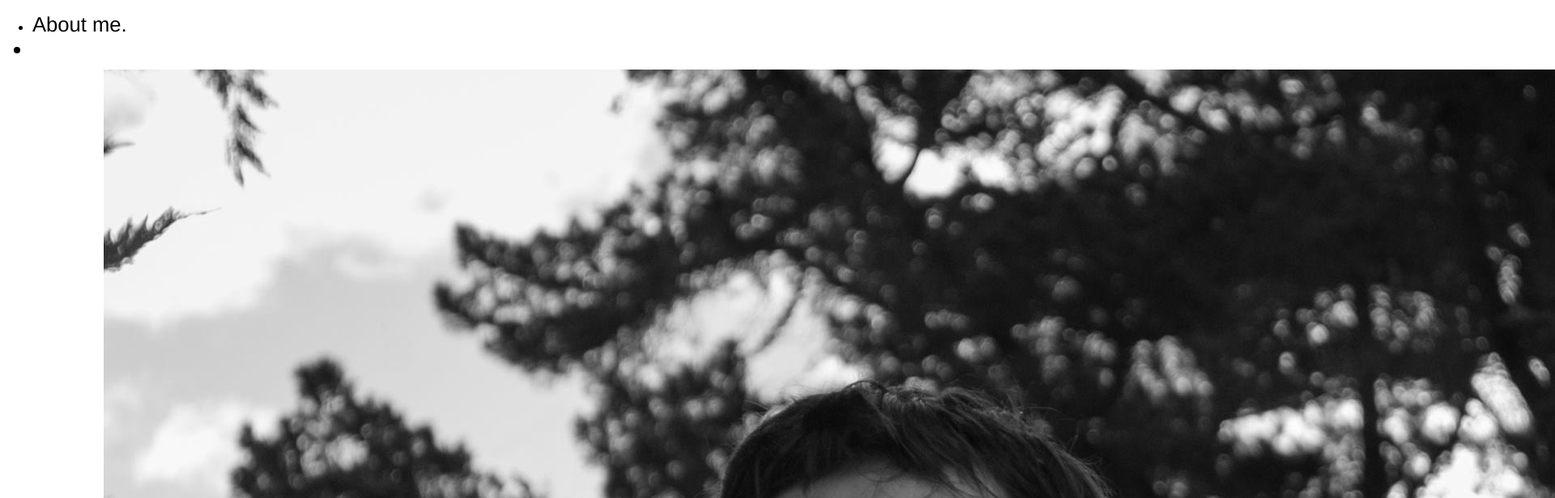
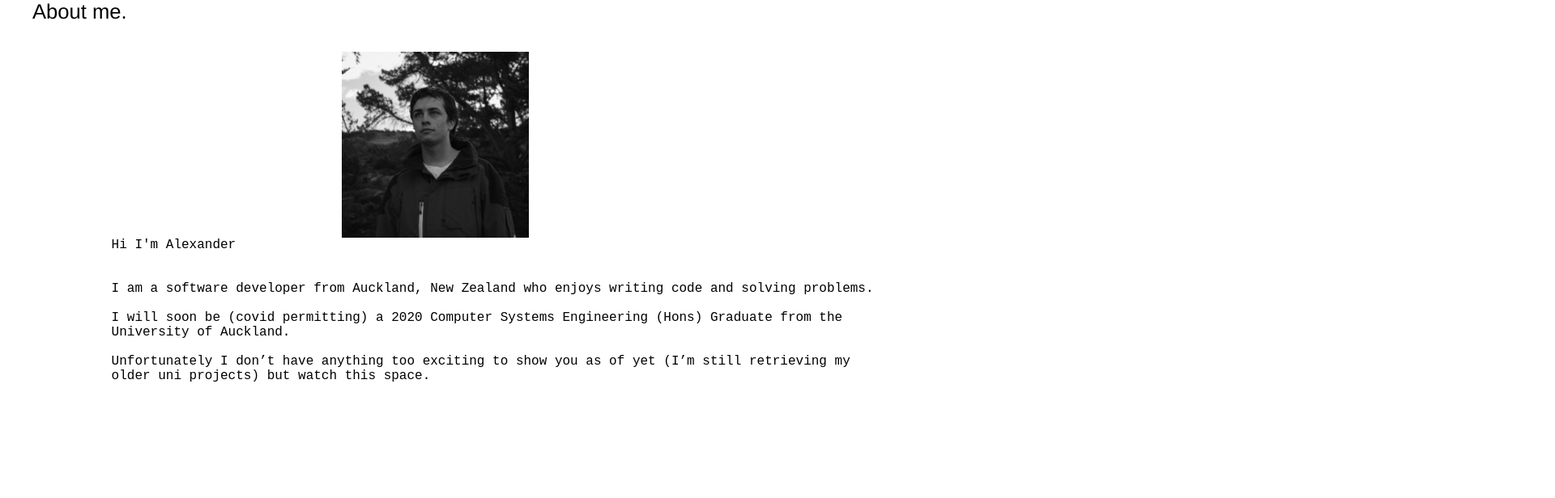
Before and after one commit to hybrio/Hybrio.github.io, a React (Create React App) app: page /about in a window 1280 px wide. Shown: the top 616 px of the page at 81% size, 1920 px wide, since content can reach past the window. Built offline with nearby package versions, Linux system fonts and the light colour scheme.

Commit message:
added styling to about page

```diff
--- a/src/App.css
+++ b/src/App.css
@@ -1,4 +1,4 @@
-.App, body, #root, html {
+.App, html {
   height: 100%;
   width: 100%;
 }
@@ -70,13 +70,29 @@ p{
   text-align: center;
   width: 100%;
 } */
+
+.portrait{
+  height: max(18vh,18vw);
+  position: absolute;
+  left: 33%;
+}
+
+.typer{
+  margin-left: 1%;
+  margin-top: 0;
+  padding-top: 25%;
+  font-family: "Courier New", Courier, monospace;
+  font-style: oblique;
+  text-align: center;
+}
+
 a:link {
   text-decoration: none;
 }
 
 .Heading{
   margin: 0px 0px 0px 0px;
-  font-size: max(8vh,8vw);
+  font-size: max(4vh,4vw);
   font-family: "Helvetica Neue", Helvetica, monospace;
   font-weight: normal;
 }
@@ -110,11 +126,11 @@ a:link {
   text-decoration: none;
   font-family: "Courier New", Courier, monospace;
   line-height: 1.6;
-  font-size: max(4vh,4vw);
+  font-size: max(2vh,2vw);
 }
 
 #noPaddingOrMargin{
-  font-size: max(8vh,8vw);
+  font-size: max(4vh,4vw);
   color: rgb(0, 0, 0);
   height: fit-content;
   margin: 0px 0px 0px 0px;
@@ -131,6 +147,13 @@ a:link {
   animation: blink .7s steps(1) infinite;
 }
 
+#about {
+  width: 75%;
+  padding-left: 10%;
+  margin-top: 20%;
+  height: fit-content;
+}
+
 @keyframes blink {
   50% {
     border-color: transparent;
@@ -140,9 +163,16 @@ a:link {
 #about {
   width: 75%;
   padding-left: 10%;
+  margin-top: 5%;
   height: fit-content;
 }
 #about-text {
+  margin-left: 1%;
+  margin-top: 1%;
+  font-family: "Courier New", Courier, monospace;
+  display: flex;
+  justify-content: center;
+  width: 100%;
   padding-top: calc(max(19vh,19vw));
   text-align: left;
 }
--- a/src/components/Typer.js
+++ b/src/components/Typer.js
@@ -51,7 +51,7 @@ class Typer extends React.Component {
     render() {
       return (
         <div id="test">
-          <h2>{ this.props.heading }&nbsp;
+          <h2 className="typer">{ this.props.heading }&nbsp;
             <span>{ this.state.text }</span>
             <span id="cursor"/>
           </h2>
--- a/src/components/pages/AboutPage.js
+++ b/src/components/pages/AboutPage.js
@@ -6,14 +6,14 @@ class AboutPage extends React.Component {
   render() {
     return (
       <div>
-          <nav id="pageNav">
-            <ul id="pageNavList">
+          <nav class="pageNav">
+            <ul class="pageNavList">
                 <li><h1 className = "Heading">About me.</h1></li>
-                <li id="noPaddingOrMargin"><Link to="/"  id="noPaddingOrMargin"><h1 id="noPaddingOrMargin" className="grow Heading">{'\u003C'}</h1></Link></li>
+                <li id="noPaddingOrMargin"><Link to="/"  id="noPaddingOrMargin"><h1 id="noPaddingOrMargin" className="grow">{'\u003C'}</h1></Link></li>
             </ul>
           </nav>
           <div id="about">
-          <img src={me} alt="image of me"/>
+          <img class = "portrait" src={me} alt="image of me"/>
             <p id="about-text">
               Hi I'm Alexander
               <br/><br/><br/>
--- a/src/components/pages/HomePage.js
+++ b/src/components/pages/HomePage.js
@@ -7,8 +7,8 @@ class Homepage extends React.Component {
   render() {
     return (
       <>
-        <nav>
-            <ul>
+        <nav className="pageNav">
+            <ul className="pageNavList">
               <li> <a href={MyCV} without rel="noopener noreferrer" target="_blank" className="grow">Curriculum vitae. </a> </li>
                 <li><Link to="/projects"className="grow">Projects.</Link></li>
                 <li><Link to="/about"className="grow">About.</Link></li>
```
